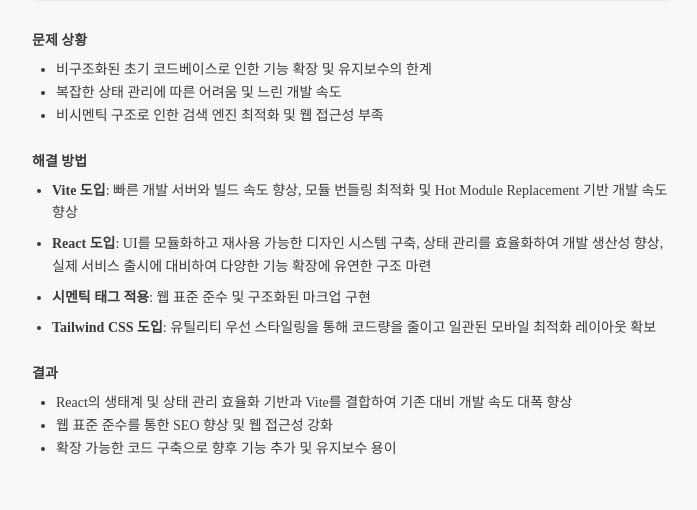
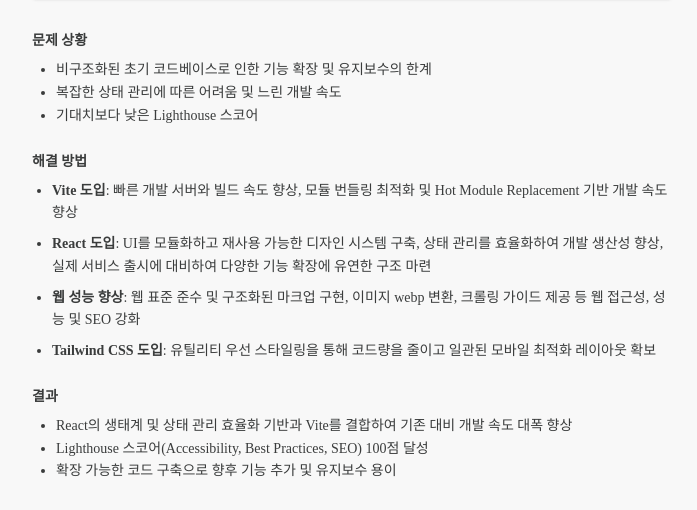
Before and after one commit to kangansoo/Portfolio, a React (Vite) app: page /konciar in a window 1280 px wide. Shown: the part 1691-2201 px from the top of the page, without its empty margins (288-985 px from the left). Built offline with nearby package versions, Linux system fonts and the light colour scheme; no server answers; a web font is replaced by a local one.

Commit message:
:sparkles: feat: 내용 수정

```diff
--- a/src/pages/Konciar.tsx
+++ b/src/pages/Konciar.tsx
@@ -35,16 +35,16 @@ const Konciar = () => {
       img: "viteReact.png",
       isMobile: false,
       desc: "단일 HTML 구조의 프로토타입을 React 기반의 현대적 아키텍처로 전환",
-      problem: ["비구조화된 초기 코드베이스로 인한 기능 확장 및 유지보수의 한계", "복잡한 상태 관리에 따른 어려움 및 느린 개발 속도", "비시멘틱 구조로 인한 검색 엔진 최적화 및 웹 접근성 부족"],
+      problem: ["비구조화된 초기 코드베이스로 인한 기능 확장 및 유지보수의 한계", "복잡한 상태 관리에 따른 어려움 및 느린 개발 속도", "기대치보다 낮은 Lighthouse 스코어"],
       solution: [
         "**Vite 도입**: 빠른 개발 서버와 빌드 속도 향상, 모듈 번들링 최적화 및 Hot Module Replacement 기반 개발 속도 향상",
         "**React 도입**: UI를 모듈화하고 재사용 가능한 디자인 시스템 구축, 상태 관리를 효율화하여 개발 생산성 향상, 실제 서비스 출시에 대비하여 다양한 기능 확장에 유연한 구조 마련",
-        "**시멘틱 태그 적용**: 웹 표준 준수 및 구조화된 마크업 구현",
+        "**웹 성능 향상**: 웹 표준 준수 및 구조화된 마크업 구현, 이미지 webp 변환, 크롤링 가이드 제공 등 웹 접근성, 성능 및 SEO 강화",
         "**Tailwind CSS 도입**: 유틸리티 우선 스타일링을 통해 코드량을 줄이고 일관된 모바일 최적화 레이아웃 확보",
       ],
       result: [
         "React의 생태계 및 상태 관리 효율화 기반과 Vite를 결합하여 기존 대비 개발 속도 대폭 향상",
-        "웹 표준 준수를 통한 SEO 향상 및 웹 접근성 강화",
+        "Lighthouse 스코어(Accessibility, Best Practices, SEO) 100점 달성",
         "확장 가능한 코드 구축으로 향후 기능 추가 및 유지보수 용이",
       ],
     },
```
